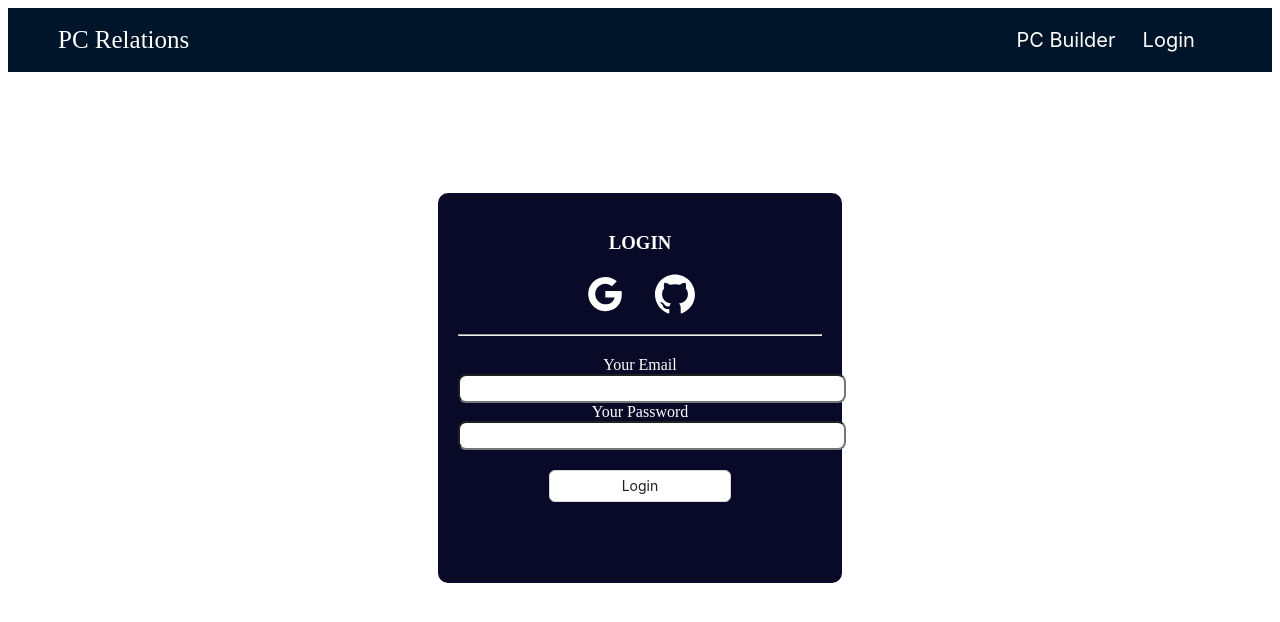
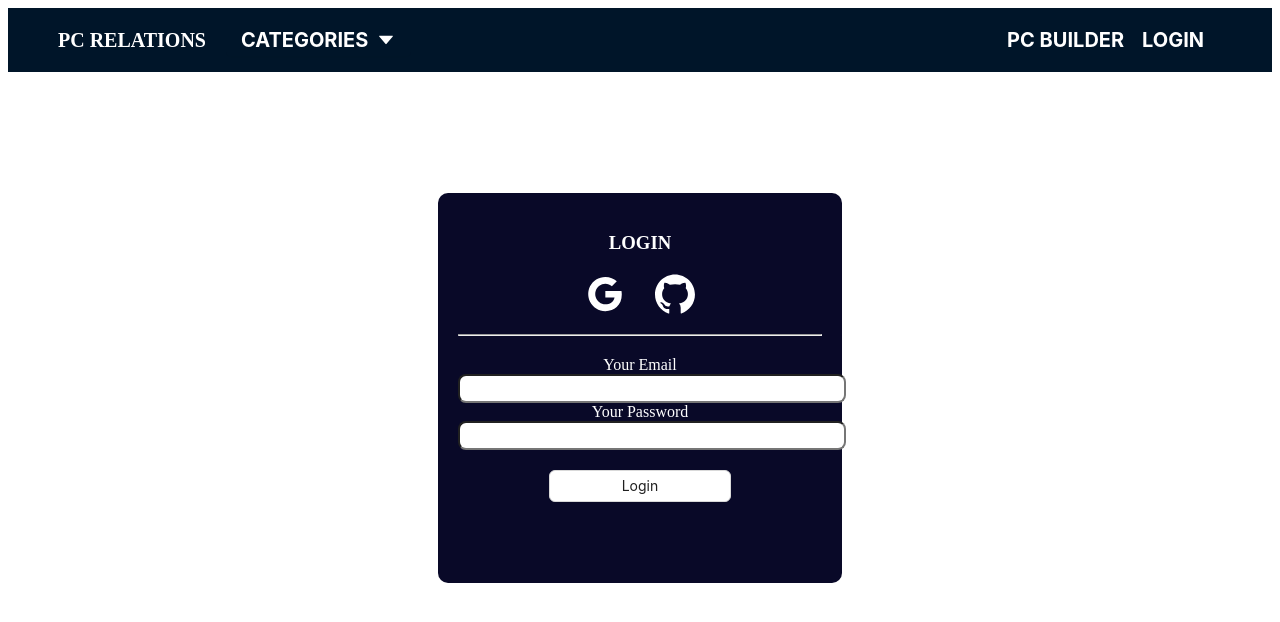
Before and after one commit to Sumon092/pc-builder, a Next.js app: page /login in a window 1280 px wide. Shown: the top 622 px of the page. Built offline with nearby package versions, Linux system fonts and the light colour scheme; no server answers.

Commit message:
categories button added

```diff
--- /dev/null
+++ b/src/components/DropdownCategory.js
@@ -0,0 +1,69 @@
+import { Button, Dropdown } from "antd";
+import { CaretDownFilled } from "@ant-design/icons";
+const items = [
+  {
+    key: "1",
+    label: (
+      <a
+        target="_blank"
+        rel="noopener noreferrer"
+        href="https://www.antgroup.com"
+      >
+        1st menu item
+      </a>
+    ),
+  },
+  {
+    key: "2",
+    label: (
+      <a
+        target="_blank"
+        rel="noopener noreferrer"
+        href="https://www.aliyun.com"
+      >
+        2nd menu item
+      </a>
+    ),
+  },
+  {
+    key: "3",
+    label: (
+      <a
+        target="_blank"
+        rel="noopener noreferrer"
+        href="https://www.luohanacademy.com"
+      >
+        3rd menu item
+      </a>
+    ),
+  },
+];
+const boldIconStyle = {
+  strokeWidth: "2",
+};
+const DropdownCategory = () => (
+  <>
+    <Dropdown
+      menu={{
+        items,
+      }}
+      placement="bottomRight"
+      arrow
+    >
+      <Button
+        style={{
+          border: "none",
+          background: "none",
+          fontSize: "20px",
+          color: "white",
+          fontWeight: "bold",
+        }}
+      >
+        CATEGORIES
+        <CaretDownFilled style={boldIconStyle} />
+      </Button>
+    </Dropdown>
+    <br />
+  </>
+);
+export default DropdownCategory;
--- a/src/components/Layouts/Navbar.js
+++ b/src/components/Layouts/Navbar.js
@@ -2,6 +2,8 @@ import { Layout, Menu, Button } from "antd";
 const { Header } = Layout;
 import { useSession, signIn, signOut } from "next-auth/react";
 import Link from "next/link";
+import CategoryDropdown from "../DropdownCategory";
+import DropdownCategory from "../DropdownCategory";
 
 const Navbar = () => {
   const { data: session } = useSession();
@@ -12,17 +14,25 @@ const Navbar = () => {
         justifyContent: "space-between",
       }}
     >
-      <div className="demo-logo">
+      <div style={{ marginRight: "20px" }} className="demo-logo">
         <Link
           href="/"
           style={{
             textDecoration: "none",
+            fontSize: "20px",
             color: "white",
-            fontSize: "25px",
+            fontWeight: "bold",
           }}
         >
-          PC Relations
+          PC RELATIONS
         </Link>
+        <span
+          style={{
+            marginLeft: "20px",
+          }}
+        >
+          <DropdownCategory />
+        </span>
       </div>
       <Menu
         theme="dark"
@@ -35,23 +45,40 @@ const Navbar = () => {
         }}
       >
         <Link
-          style={{ textDecoration: "none", color: "white" }}
+          style={{
+            textDecoration: "none",
+            fontSize: "20px",
+            color: "white",
+            fontWeight: "bold",
+          }}
           href="/pc-builder"
         >
-          <items>PC Builder</items>
+          <items>PC BUILDER</items>
         </Link>
         {session?.user ? (
-          <items>
+          <items
+            style={{
+              textDecoration: "none",
+              fontSize: "20px",
+              color: "white",
+              fontWeight: "bold",
+            }}
+          >
             <Button onClick={() => signOut()} type="primary" danger>
               Logout
             </Button>
           </items>
         ) : (
           <Link
-            style={{ textDecoration: "none", color: "white" }}
+            style={{
+              textDecoration: "none",
+              fontSize: "20px",
+              color: "white",
+              fontWeight: "bold",
+            }}
             href="/login"
           >
-            <items>Login</items>
+            <items>LOGIN</items>
           </Link>
         )}
       </Menu>
--- a/src/pages/category/[categories].js
+++ b/src/pages/category/[categories].js
@@ -26,7 +26,7 @@ export default CategoryPage;
 export const getStaticProps = async (context) => {
   const { params } = context;
   const res = await fetch(
-    `http://localhost:5000/api/v1/products/category/${params.categories}`
+    `https://pc-builder-ruby.vercel.app/api/v1/products/category/${params.categories}`
   );
   const data = await res.json();
   return {
@@ -38,7 +38,7 @@ export const getStaticProps = async (context) => {
 };
 
 export const getStaticPaths = async () => {
-  const res = await fetch(`http://localhost:5000/api/v1/products`);
+  const res = await fetch(`https://pc-builder-ruby.vercel.app/api/v1/products`);
   const data = await res.json();
   const paths = data?.map((category) => ({
     params: { categories: category?.toString() },
--- a/src/pages/login.js
+++ b/src/pages/login.js
@@ -21,12 +21,16 @@ const LoginPage = () => {
         <div className={styles.social_icons}>
           <GoogleOutlined
             onClick={() =>
-              signIn("google", { callbackUrl: "http://localhost:3000/" })
+              signIn("google", {
+                callbackUrl: "https://pc-builders.vercel.app/",
+              })
             }
           />
           <GithubOutlined
             onClick={() =>
-              signIn("github", { callbackUrl: "http://localhost:3000/" })
+              signIn("github", {
+                callbackUrl: "https://pc-builders.vercel.app/",
+              })
             }
           />
         </div>
--- a/src/pages/product/[productId].js
+++ b/src/pages/product/[productId].js
@@ -87,7 +87,7 @@ export default ProductDetail;
 export const getStaticProps = async (context) => {
   const { params } = context;
   const res = await fetch(
-    `http://localhost:5000/api/v1/products/${params.productId}`
+    `https://pc-builder-ruby.vercel.app/api/v1/products/${params.productId}`
   );
   const data = await res.json();
   console.log(data, "from dynamic route");
@@ -101,7 +101,7 @@ export const getStaticProps = async (context) => {
 };
 
 export const getStaticPaths = async () => {
-  const res = await fetch(`http://localhost:5000/api/v1/products`);
+  const res = await fetch(`https://pc-builder-ruby.vercel.app/api/v1/products`);
   const data = await res.json();
   const paths = data.map((product) => ({
     params: { productId: product._id.toString() },
```
Also changed, not shown: src/pages/index.js (+2 -5 lines), src/pages/pc-builder.js (added, +11 -0 lines), 2 other files (tests, documents, lock files or other folders).
